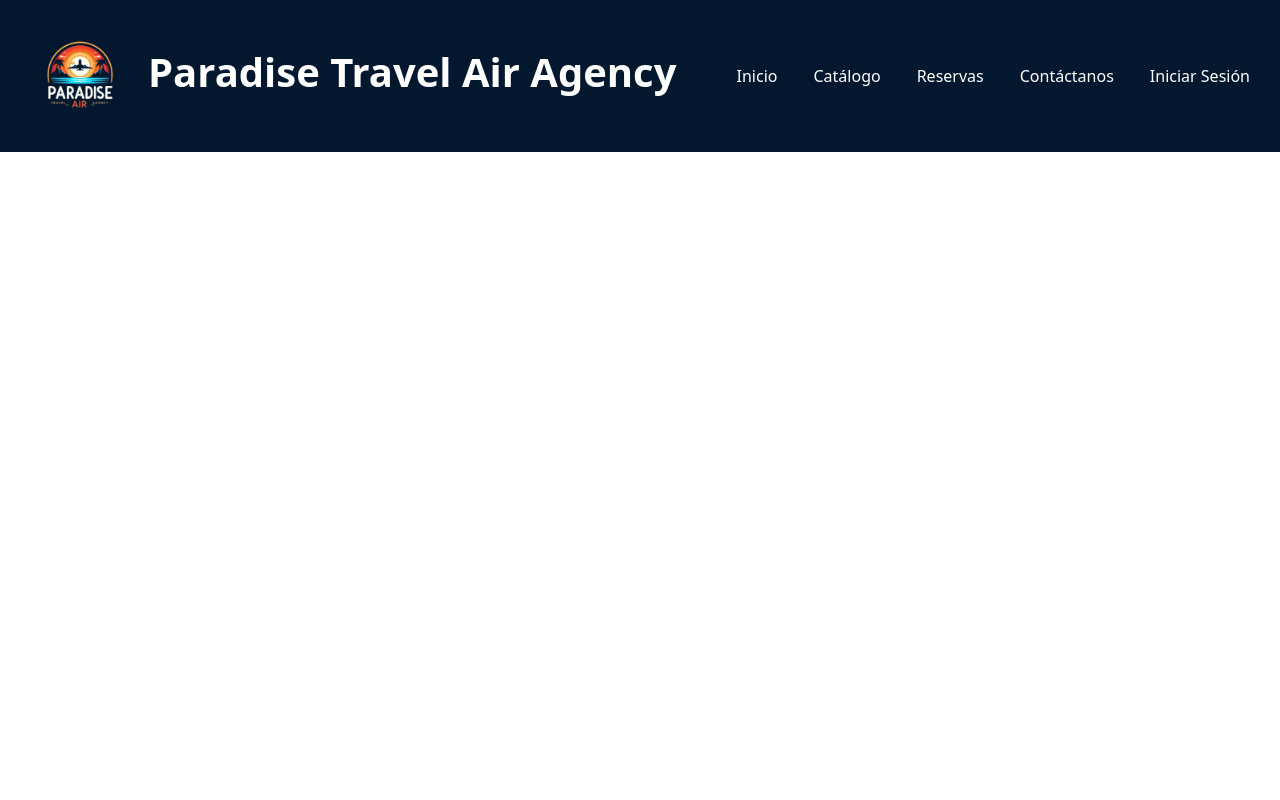
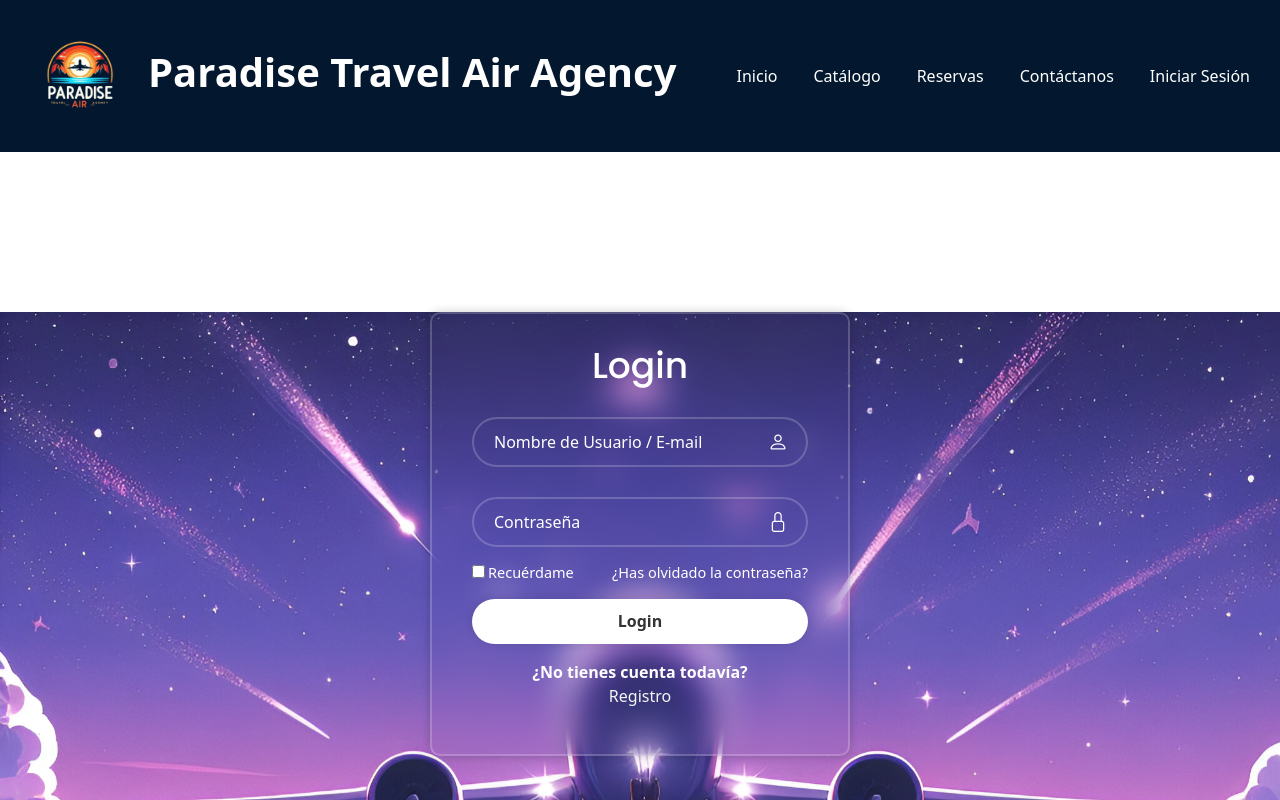
Before and after one commit to nicolascastellanosmena/Agencia-De-Viaje, an Angular app in the folder AgenciaViaje/: page /iniciosesion in a window 1280 px wide. Shown: the top 800 px of the page. Built offline with nearby package versions, Linux system fonts and the light colour scheme.

Commit message:
Se ha instalado los iconos de bootstrap, (añadido el path a angular.json), se ha editado el componente inicio sesion y se ha dejado listo su html y css junto al componente comun navbar.

```diff
--- a/AgenciaViaje/angular.json
+++ b/AgenciaViaje/angular.json
@@ -27,7 +27,8 @@
             "styles": [
               "src/styles.css",
               "./node_modules/bootstrap/dist/css/bootstrap.css",
-              "./node_modules/bootstrap/dist/css/bootstrap.min.css"
+              "./node_modules/bootstrap/dist/css/bootstrap.min.css",
+              "./node_modules/bootstrap-icons/font/bootstrap-icons.min.css"
             ],
             "scripts": [
               "./node_modules/bootstrap/dist/js/bootstrap.js",
@@ -97,7 +98,8 @@
             "styles": [
               "src/styles.css",
               "./node_modules/bootstrap/dist/css/bootstrap.css",
-              "./node_modules/bootstrap/dist/css/bootstrap.min.css"
+              "./node_modules/bootstrap/dist/css/bootstrap.min.css",
+              "./node_modules/bootstrap-icons/font/bootstrap-icons.min.css"
             ],
             "scripts": [
               "./node_modules/bootstrap/dist/js/bootstrap.js",
--- a/AgenciaViaje/src/app/component/navbar/navbar.component.html
+++ b/AgenciaViaje/src/app/component/navbar/navbar.component.html
@@ -12,7 +12,7 @@
         </button>
         <div class="collapse navbar-collapse" id="navbarNavAltMarkup">
           <div class="navbar-nav ms-auto">
-            <a class="nav-link " aria-current="page" href="#">Inicio</a>
+            <a class="nav-link" href="/home">Inicio</a>
             <a class="nav-link" href="/catalogo"> Catálogo</a>
             <a class="nav-link" href="/reservas">Reservas</a>
             <a class="nav-link" href="/contactanos">Contáctanos</a>
--- a/AgenciaViaje/src/app/page/iniciosesion/iniciosesion.component.css
+++ b/AgenciaViaje/src/app/page/iniciosesion/iniciosesion.component.css
@@ -0,0 +1,127 @@
+@import url('https://fonts.googleapis.com/css2?family=Poppins:ital,wght@0,100;0,200;0,300;0,400;0,500;0,600;0,700;0,800;0,900;1,100;1,200;1,300;1,400;1,500;1,600;1,700;1,800;1,900&display=swap');
+
+*{
+    margin: 0;
+    padding: 0;
+    box-sizing: border-box;
+
+}
+ .a{
+
+    display: flex;
+    justify-content: center;
+    margin-top: 10rem;
+ }
+
+body{
+
+    min-height: 100vh;
+    background: url('../../../assets/imagenes/fondo.jpeg') no-repeat ;
+    background-size: cover;
+
+}
+.wrapper{
+
+
+    width: 420px;
+    background: transparent;
+    border: 2px solid rgba(255,255,255,.2);
+    backdrop-filter: blur(15px);
+    box-shadow: 0 0 10px rgba(0,0,0,.2);
+    color: #fff;
+    border-radius: 10px;
+    padding: 30px 40px;
+}
+.wrapper h1{
+    font-size: 36px;
+    text-align: center;
+    font-family: "Poppins", sans-serif;
+}
+.wrapper .input-box{
+    position: relative;
+    width: 100%;
+    height: 50px;
+    margin: 30px 0;
+}
+::placeholder {
+    color: white;
+}
+.input-box input{
+    width: 100%;
+    height: 100%;
+    background: transparent;
+    border: none;
+    outline: none;
+    border: 2px solid rgba(255,255,255,.2);
+    border-radius: 40px;
+    font-size: 16px;
+    color: #fff;
+    padding: 20px 45px 20px 20px;
+}
+.input-box::placeholder{
+    color: #fff;
+}
+.input-box i{
+    position: absolute;
+    right: 20px;
+    top: 50%;
+    transform: translateY(-50%);
+    font-size: 20px;
+}
+.wrapper .remember-forgot{
+    display: flex;
+    justify-content: space-between;
+    font-size: 14.5px;
+    margin: -15px 0 15px;
+}
+.remember-forgot label input{
+    accent-color: #fff;
+    margin-right: 3px;
+}
+.remember-forgot a{
+    color: #fff;
+    text-decoration: none;
+}
+.remember-forgot a:hover{
+     text-decoration: underline;
+}
+.wrapper .btn {
+    width: 100%;
+    height: 45px;
+    background: #fff;
+    border: none;
+    outline: none;
+    border-radius: 40px;
+    box-shadow: 0 0 10px rgba(0,0,0,.1);
+    cursor: pointer;
+    font-size: 16px;
+    color: #333;
+    font-weight: 600;
+}
+
+.wrapper .register-link{
+    font-size: 14.5px;
+    text-align: center;
+    margin-top: 20px;
+}
+.register-link p a{
+    color: #fff;
+    text-decoration: none;
+    font-weight: 600;
+}
+.register-link p a:hover{
+    text-decoration: underline;
+ }
+#register{
+    display: flex;
+    justify-content: center;
+    text-decoration: none;
+    color: whitesmoke;
+}
+#reg{
+    display: flex;
+    justify-content: center;
+}
+.cuenta{
+    margin: 1rem;
+}
--- a/AgenciaViaje/src/app/page/iniciosesion/iniciosesion.component.html
+++ b/AgenciaViaje/src/app/page/iniciosesion/iniciosesion.component.html
@@ -0,0 +1,26 @@
+<body>
+    <div class="a">
+        <div class="wrapper">
+            <form action="">
+                <h1>Login</h1>
+                <div class="input-box">
+                    <input type="text" placeholder="Nombre de Usuario / E-mail" required>
+                    <i class="bi bi-person"></i>
+                </div>
+                <div class="input-box">
+                    <input type="password" placeholder="Contraseña" required>
+                    <i class="bi bi-lock"></i>
+                </div>
+                <div class="remember-forgot">
+                    <label><input type="checkbox">Recuérdame</label>
+                    <a href="#">¿Has olvidado la contraseña?</a>
+                </div>
+                <button type="submit" class="btn">Login</button>
+
+                <div class="cuenta">
+                    <strong><p id="reg">¿No tienes cuenta todavía?</p> </strong><a id="register" href="#">Registro</a>
+                </div>
+            </form>
+        </div>
+    </div>
+</body>
--- a/AgenciaViaje/src/app/page/iniciosesion/iniciosesion.component.ts
+++ b/AgenciaViaje/src/app/page/iniciosesion/iniciosesion.component.ts
@@ -1,9 +1,10 @@
 import { Component } from '@angular/core';
+import { FooterComponent } from '../../component/footer/footer.component';
 
 @Component({
   selector: 'app-iniciosesion',
   standalone: true,
-  imports: [],
+  imports: [FooterComponent],
   templateUrl: './iniciosesion.component.html',
   styleUrl: './iniciosesion.component.css'
 })
--- a/package.json
+++ b/package.json
@@ -1,5 +1,7 @@
 {
   "dependencies": {
-    "bootstrap": "^5.3.3"
+    "bootstrap": "^5.3.3",
+    "bootstrap-icons": "^1.11.3",
+    "boxicons": "^2.1.4"
   }
 }
```
Also changed, not shown: 1 other file (tests, documents, lock files or other folders).
